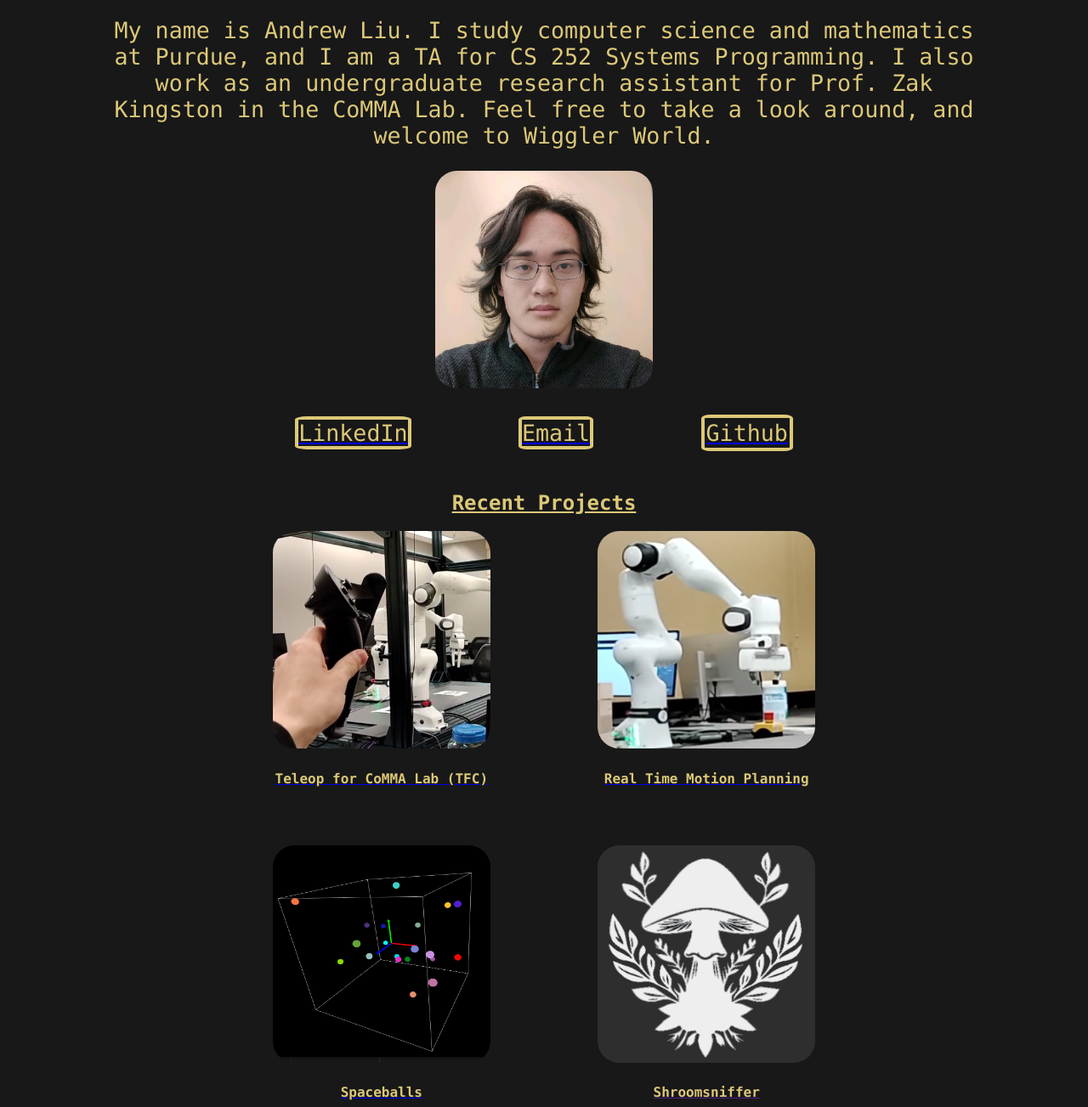
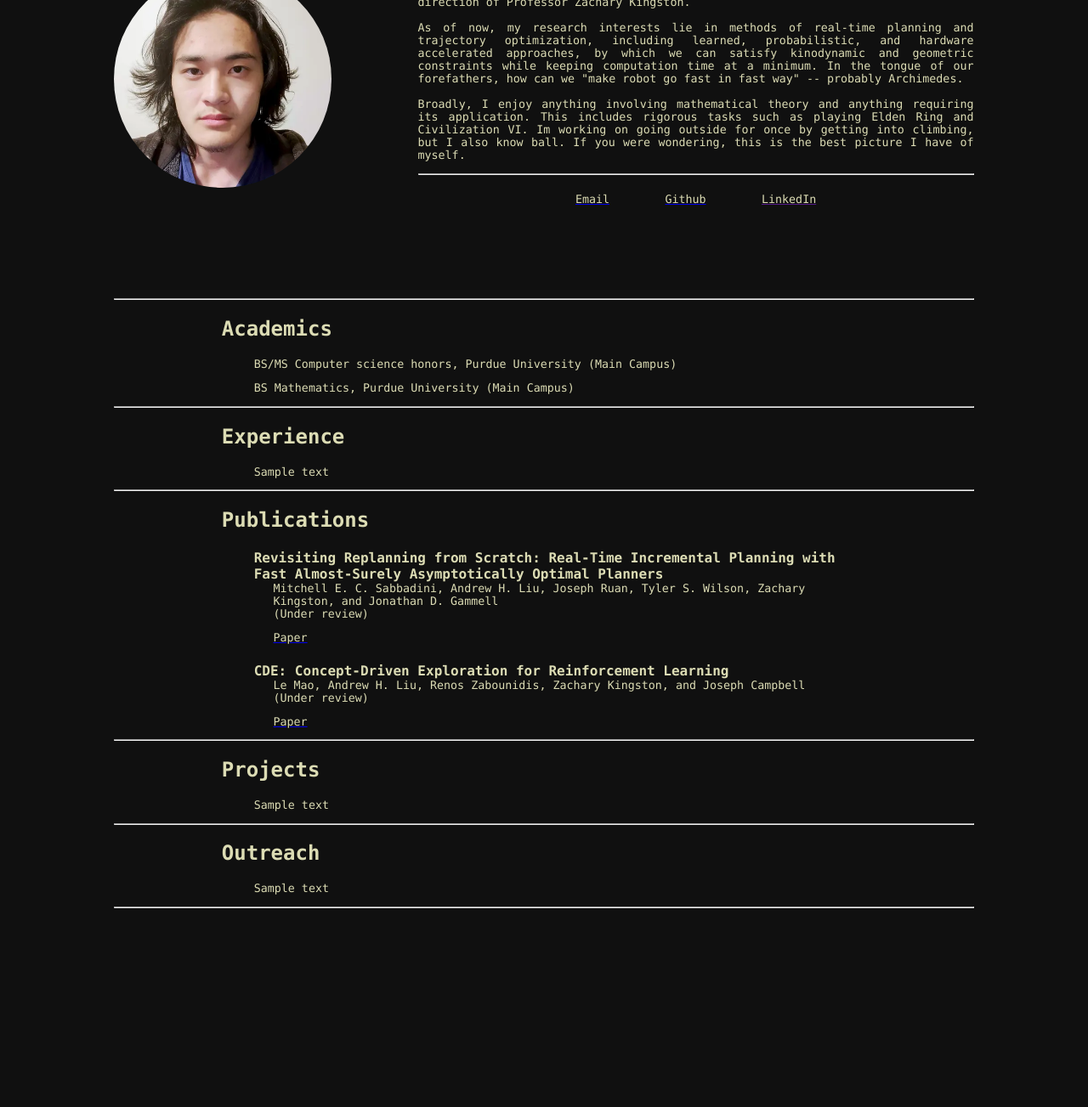
Before and after one commit to andyhl-96/andyhl-96.github.io, a plain HTML site: page index.html in a window 1280 px wide. Shown: the part 186-1489 px from the top of the page at 85% size. After the commit the page ends 1263 px from the top, so only its background shows below. Drawn offline with Linux system fonts and the light colour scheme.

Commit message:
huge change

```diff
--- a/index.html
+++ b/index.html
@@ -5,136 +5,102 @@
         <meta name="viewport" content="width=device-width, initial-scale=1.0" />
     </head>
     <body>
-        <div class="center" style="padding-top: 5%;">
-            <h1 class="big">
-                Wiggler World
+        <div class="center">
+            <h1 class="big" style="margin-top: 5%; margin-left: 5%;">
+                Andrew H. Liu
             </h1>
         </div>
 
         <div class="center">
             <p class="normal" style="padding-left: 10%; padding-right: 10%;">
-                My name is Andrew Liu. I study computer science and mathematics at Purdue, and I am a TA for CS 252 Systems Programming.
-                I also work as an undergraduate research assistant for Prof. Zak Kingston in the CoMMA Lab.
-                Feel free to take a look around, and welcome to Wiggler World.
-            </p>
-            <img class="grid_img" src="assets/me.jpeg">
-
-            <div class="info">
-                <a href="https://www.linkedin.com/in/andrew-h-liu-b6a45b168/">
-                    <p class="info_item">
-                        LinkedIn
-                    </p>
-                </a>
+                <img class="grid_img" src="assets/andy1-480.webp" style="float: left; margin-right: 10%; margin-bottom: 10%;">
+                I'm currently an undergraduate at Purdue studying computer science and mathematics. I work as an
+                undergraduate researcher in Purdue CoMMA Lab under the direction of Professor Zachary Kingston.
+                <br><br>
+                As of now, my research interests lie in methods of real-time planning and trajectory optimization, including learned, probabilistic, and hardware
+                accelerated approaches, by which we can satisfy kinodynamic and geometric constraints while keeping
+                computation time at a minimum. In the tongue of our forefathers, how can we "make robot go fast in fast way"
+                -- probably Archimedes.
+                <br><br>
+                Broadly, I enjoy anything involving mathematical theory and anything requiring its application. This includes
+                rigorous tasks such as playing Elden Ring and Civilization VI. Im working on going outside for once by getting
+                into climbing, but I also know ball. If you were wondering, this is the best picture I have of myself.
+                <hr style="margin-left: 10%; margin-right: 10%;">
+                <div class="info" style="margin-right: 10%;">
                     <a href="mailto:liu3458@purdue.edu">
-                    <p class="info_item">
-                        Email
-                    </p>
+                        <p class="normal" style="text-align: center;">Email</p>
                     </a>
                     <a href="https://github.com/andyhl-96">
-                    <p class="info_item" style="padding: 2px;">
-                        Github
-                    </p>
+                        <p class="normal" style="text-align: center;">Github</p>
+                    </a>
+                    <a href="">
+                        <p class="normal" style="text-align: center;">LinkedIn</p>
                     </a>
                 </div>
-        </div>
-
-        <h2 style="text-align: center;">
-            <u>
-                Recent Projects
-            </u>
-        </h2>
-        <div class="grid">
-            <div class="grid_item">
-                <a href="pages/teleop.html">
-                    <img class="grid_img" src="assets/teleop.png">
-                    <h4>
-                        Teleop for CoMMA Lab (TFC)
-                    </h4>
-                </a>
-            </div>
-
-            <div class="grid_item">
-                <a href="pages/commalab.html">
-                    <img class="grid_img" src="assets/commalab.png">
-                    <h4>
-                        Real Time Motion Planning
-                    </h4>
-                </a>
-            </div>
-
-            <div class="grid_item">
-                <a href="pages/spaceballs.html">
-                    <img class="grid_img" src="assets/spaceballs.png"></img>
-                    <h4>
-                        Spaceballs
-                    </h4>
-                </a>
-            </div>
-
-            <div class="grid_item">
-                <a href="">
-                    <img class="grid_img" src="assets/shroomsniffer.png">
-                    <h4>
-                        Shroomsniffer
-                    </h4>
-                </a>
-            </div>
-
-            <div class="grid_item">
-                <a href="">
-                    <img class="grid_img" src="assets/tcp.png">
-                    <h4>
-                        The Chess Project (TCP)
-                    </h4>
-                </a>
-            </div>
-
-            <div class="grid_item">
-                <a href="">
-                    <img class="grid_img" src="assets/libre.png">
-                    <h4>
-                        Libre
-                    </h4>
-                </a>
-            </div>
-        </div>
-
-        <div class="center" style="padding-top: 8%;">
-            <h2>
-                <u>
-                    Interests
-                </u>
-            </h2>
-        </div>
-
-        <div class="center">
-            <p class="normal" style="padding-left: 25%; padding-right: 25%;">
-                My academic interests primarily lie in robotics and motion planning,
-                as well as in AI and ML. I would like to pursue graduate school
-                in a related field. I additionally enjoy game dev in my free time.
             </p>
         </div>
-
-
-        <div class="center" style="padding-top: 5%;">
-            <h2>
-                <u>
+        <br><br><br><br>
+        <hr style="margin-left: 10%; margin-right: 10%;">
+        <div class="center" style="margin-left: 20%; margin-right: 20%;">
+            <h2 style="text-align: left;">
+                Academics
+            </h2>
+            <p class="normal" style="text-align: left; margin-left: 5%;">
+                BS/MS Computer science honors, Purdue University (Main Campus)
+            </p>
+            <p class="normal" style="text-align: left; margin-left: 5%;">
+                BS Mathematics, Purdue University (Main Campus)
+            </p>
+        </div>
+        <hr style="margin-left: 10%; margin-right: 10%;">
+        <div class="center" style="margin-left: 20%; margin-right: 20%;">
+            <h2 style="text-align: left;">
+                Experience
+            </h2>
+            <p class="normal" style="text-align: left; margin-left: 5%;">
+                Sample text
+            </p>
+        </div>
+        <hr style="margin-left: 10%; margin-right: 10%;">
+        <div class="center" style="margin-left: 20%; margin-right: 20%;">
+            <h2 style="text-align: left;">
+                Publications
+            </h2>
+            <h4 style="text-align: left; padding-left: 5%; margin-bottom: 0%;">
+                Revisiting Replanning from Scratch: Real-Time Incremental Planning with Fast Almost-Surely Asymptotically Optimal Planners
+            </h4>
+            <p class="normal" style="text-align: left; margin-left: 8%; margin-top: 0%;">
+                Mitchell E. C. Sabbadini, Andrew H. Liu, Joseph Ruan, Tyler S. Wilson, Zachary Kingston, and Jonathan D. Gammell<br>
+                (Under review)
+            </p>
+            <a href="https://arxiv.org/abs/2510.21074"><p class="normal" style="margin-left: 8%;">Paper</p></a>
+            <h4 style="text-align: left; margin-left: 5%; margin-bottom: 0%;">
+                CDE: Concept-Driven Exploration for Reinforcement Learning
+            </h4>
+            <p class="normal" style="text-align: left; margin-left: 8%; margin-top: 0%;">
+                Le Mao, Andrew H. Liu, Renos Zabounidis, Zachary Kingston, and Joseph Campbell<br>
+                (Under review)
+            </p>
+            <a href="https://arxiv.org/abs/2510.08851"><p class="normal" style="margin-left: 8%;">Paper</p></a>
+        </div>
+        <hr style="margin-left: 10%; margin-right: 10%;">
+        <div class="center" style="margin-left: 20%; margin-right: 20%;">
+            <h2 style="text-align: left;">
+                Projects
+            </h2>
+            <p class="normal" style="text-align: left; margin-left: 5%;">
+                Sample text
+            </p>
+        </div>
+        <hr style="margin-left: 10%; margin-right: 10%;">
+        <div class="center" style="margin-left: 20%; margin-right: 20%;">
+            <h2 style="text-align: left;">
                 Outreach
-                </u>
             </h2>
-
-            <p class="normal" style="padding-left: 25%; padding-right: 25%;">
-                In summer 2025, I assisted Prof. Kingston with an outreach event at a high school
-                in Wabash, Indiana. There, we talked about many topics and ideas in the field of
-                robotics and CS to inspire students to pursue the field. We also took the dog out
-                for a walk.
+            <p class="normal" style="text-align: left; margin-left: 5%;">
+                Sample text
             </p>
-
-            <img src="assets/OR-0.jpg" style="width: 720px; height: 480px;"/>
-            <img src="assets/OR-1.jpg" style="width: 480px; height: 720px;"/>
-            <img src="assets/OR-2.jpg" style="width: 720px; height: 480px;"/>
-
-
         </div>
+        <hr style="margin-left: 10%; margin-right: 10%;">
     </body>
 </html>
--- a/styles.css
+++ b/styles.css
@@ -6,17 +6,19 @@
     text-align: left;
 }
 body {
-    background-color: rgb(24, 24, 24);
+    background-color: rgb(16, 16, 16);
 }
 p, h1, h2, h3, h4 {
-    color: rgb(220, 200, 120);
+    color: rgb(220, 220, 180);
     font-family: 'Lucida Console', 'Lucida Sans Regular', 'Lucida Grande', 'Lucida Sans Unicode', Geneva, Verdana, sans-serif;
 }
 .big {
-    font-size: 40pt;
+    font-size: 36pt;
+    text-align: left;
 }
 .normal {
-    font-size: 20pt;
+    font-size: 10pt;
+    text-align: justify;
 }
 .grid {
     display: grid;
@@ -31,12 +33,12 @@ p, h1, h2, h3, h4 {
 .grid_img {
     width: 256px;
     height: 256px;
-    border-radius: 10%;
+    border-radius: 100%;
 }
 .big_img {
     width: 960px;
     height: 640px;
-    border-radius: 10%;
+    border-radius: 100%;
 }
 .info {
     display: grid;
@@ -48,12 +50,15 @@ p, h1, h2, h3, h4 {
     row-gap: 5%;
     columns: 3;
 }
-.info_item {
-    font-size: 20pt;
-    border-color: rgb(220, 200, 120);
-    border-radius: 10%;
-    border-width: 4px;
-    border-style: solid;
+.menu {
+    display: grid;
+    grid-template-columns: auto auto auto auto;
+    justify-content: center;
+    align-items: center;
+    text-align: center;
+    column-gap: 10%;
+    row-gap: 5%;
+    columns: 3;
 }
 * {
     box-sizing: border-box;
```
Also changed, not shown: assets/andy1-480.webp (added), assets/image.png (added). Lines whose indentation alone changed are shown as unchanged.
